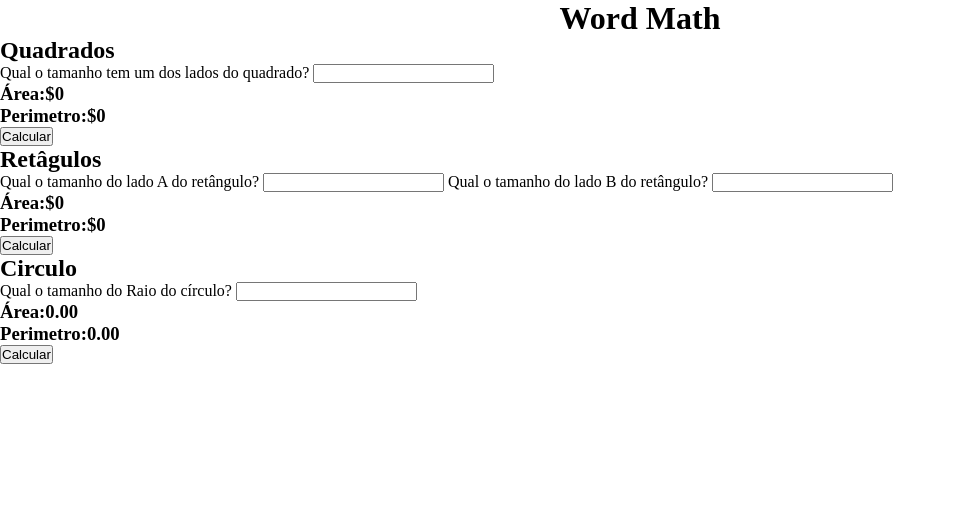
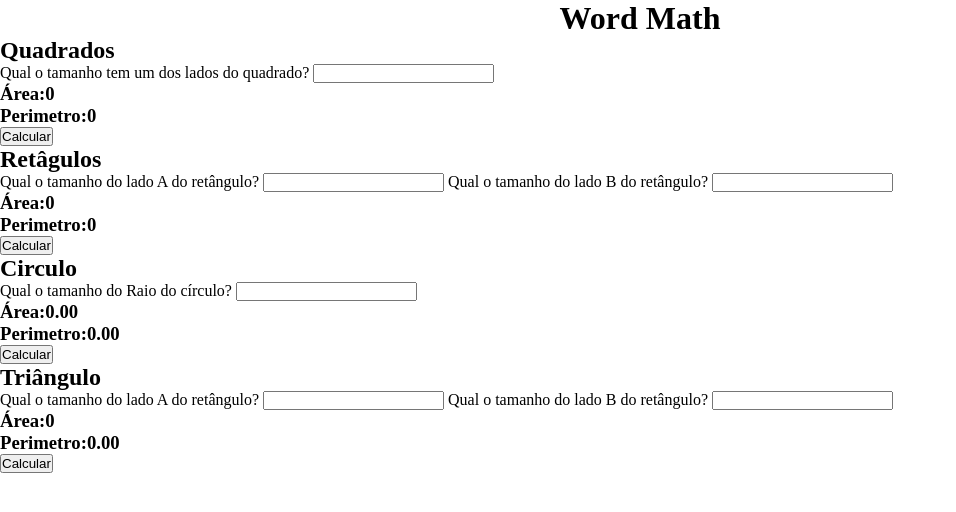
Before and after one commit to Davi-Serrano/Word-Math, a React (Create React App) app: page / in a window 1280 px wide. Shown: the top 512 px of the page, without its empty margins (0-956 px from the left). Built offline with nearby package versions, Linux system fonts and the light colour scheme.

Commit message:
componente triâgulo concluido

```diff
--- a/src/components/Section/Geometric/Rectangle/index.js
+++ b/src/components/Section/Geometric/Rectangle/index.js
@@ -28,8 +28,8 @@ export const Rectangle = () =>{
                 <input type="number" min="1" id="sizeRectA" />
                 <label> Qual o tamanho do lado B do retângulo? </label>
                 <input type="number" min="1" id="sizeRectB" />
-                <h3>Área:${area}</h3>
-                <h3>Perimetro:${perimeter} </h3>
+                <h3>Área:{area}</h3>
+                <h3>Perimetro:{perimeter} </h3>
                 <button onClick={CalcRectangle}>Calcular</button>
 
         </div>
--- a/src/components/Section/Geometric/Square/index.js
+++ b/src/components/Section/Geometric/Square/index.js
@@ -23,8 +23,8 @@ export const Square = () =>{
                 <h2>Quadrados</h2>
                 <label> Qual o tamanho tem um dos lados do quadrado? </label>
                 <input type="number" min="1" id="size" />
-                <h3>Área:${area}</h3>
-                <h3>Perimetro:${perimeter} </h3>
+                <h3>Área:{area}</h3>
+                <h3>Perimetro:{perimeter} </h3>
                 <button onClick={CalcSquare}>Calcular</button>
 
         </div>
--- /dev/null
+++ b/src/components/Section/Geometric/Triangule/index.js
@@ -0,0 +1,40 @@
+import { useState } from "react"
+
+export const Triangle = () =>{
+
+    const [ area, setArea] = useState(0)
+    const [ perimeter, setPerimeter] = useState(0)
+
+    function CalcTriangle () {
+            const width = document.querySelector("#width").value
+            const height = document.querySelector("#height").value
+
+            const Width = parseInt(width)
+            const Height = parseInt(height)
+
+            setArea(Width*Height/2)
+
+            const Pitagoras = Width**2 + Height**2
+
+            setPerimeter(Math.sqrt(Pitagoras) + Width + Height)
+
+
+        }
+
+        console.log(area, perimeter)
+
+    return(
+
+        <div>
+                <h2>Triângulo</h2>
+                <label> Qual o tamanho do lado A do retângulo? </label>
+                <input type="number" min="1" id="width" />
+                <label> Qual o tamanho do lado B do retângulo? </label>
+                <input type="number" min="1" id="height" />
+                <h3>Área:{area}</h3>
+                <h3>Perimetro:{perimeter.toFixed(2)} </h3>
+                <button onClick={CalcTriangle}>Calcular</button>
+
+        </div>
+
+    )}
--- a/src/components/Section/index.js
+++ b/src/components/Section/index.js
@@ -1,6 +1,7 @@
 import { Square } from "./Geometric/Square"
 import { Rectangle } from "./Geometric/Rectangle"
 import { Circle } from "./Geometric/Circle"
+import { Triangle } from "./Geometric/Triangule"
 
 export const Section = () =>{
 
@@ -9,6 +10,7 @@ export const Section = () =>{
         <Square />
         <Rectangle />
         < Circle />
+        < Triangle />
         </div>
         )
     }
```
